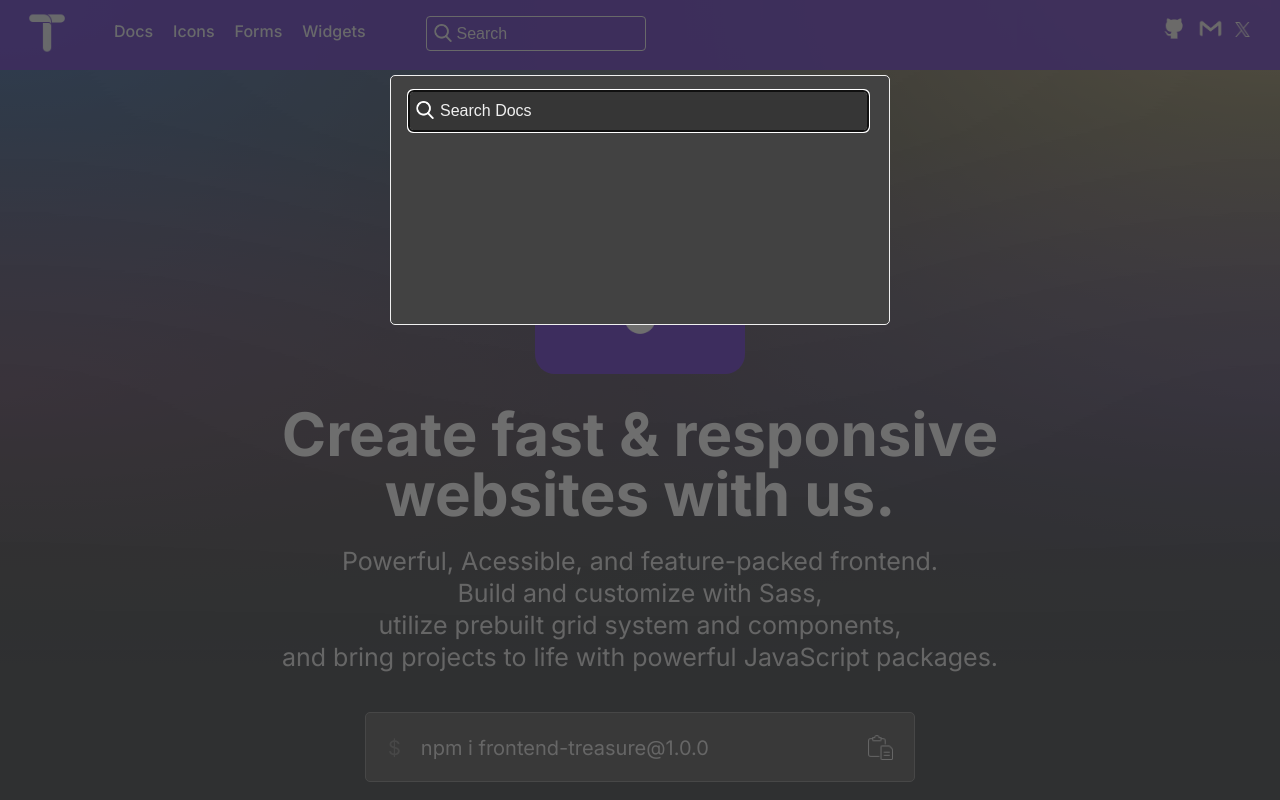
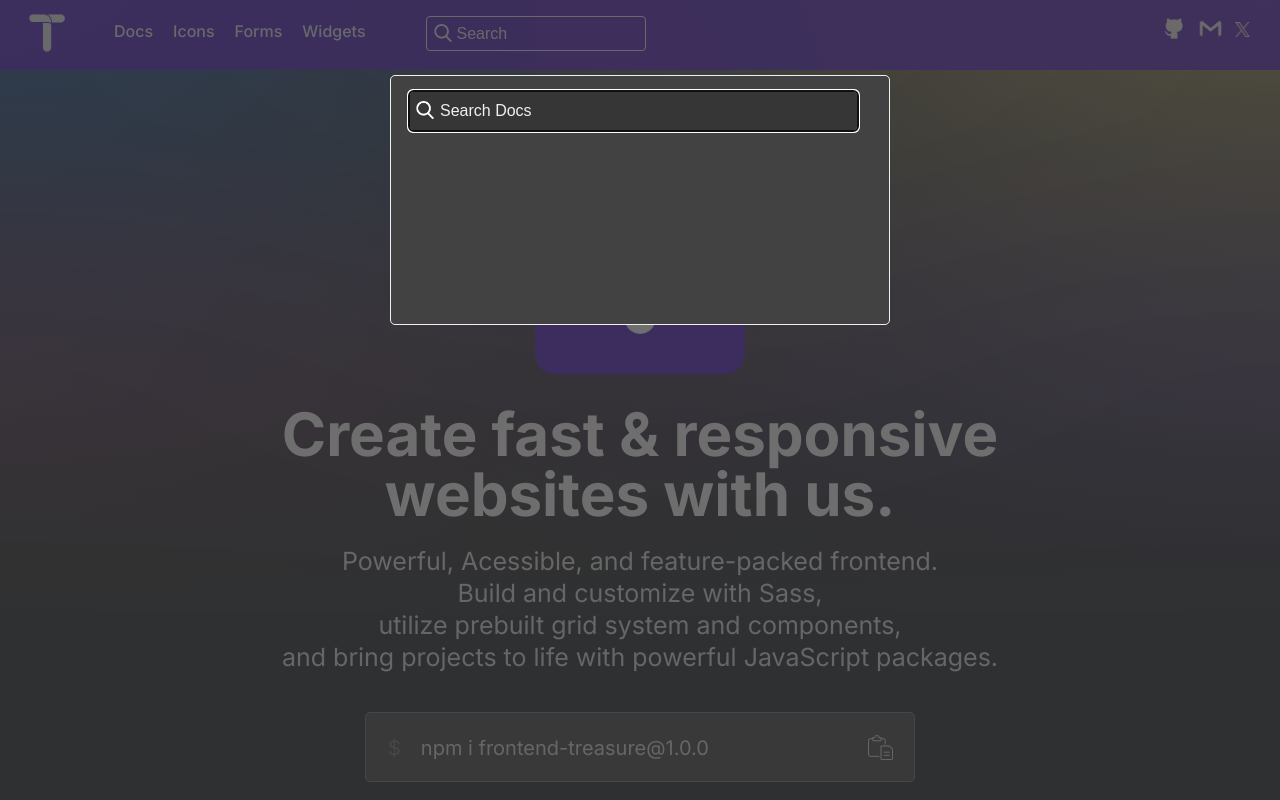
Before and after one commit to Prathameshp98/frontend-treasure, a Next.js app: page / in a window 1280 px wide. Both pictures are taken after a click on the element 535 px from the left and 25 px from the top of the page. Built offline with nearby package versions, Linux system fonts and the light colour scheme.

Commit message:
search box fix 2

```diff
--- a/src/components/Search/searchBox.module.css
+++ b/src/components/Search/searchBox.module.css
@@ -23,7 +23,7 @@
     background-color: var(--main-background-color);
     padding-left: 30px;
     height: 40px;
-    width: 95%;
+    width: 93%;
 }
 
 .SearchBoxMain .SearchBoxHeader .SearchMain img {
```
